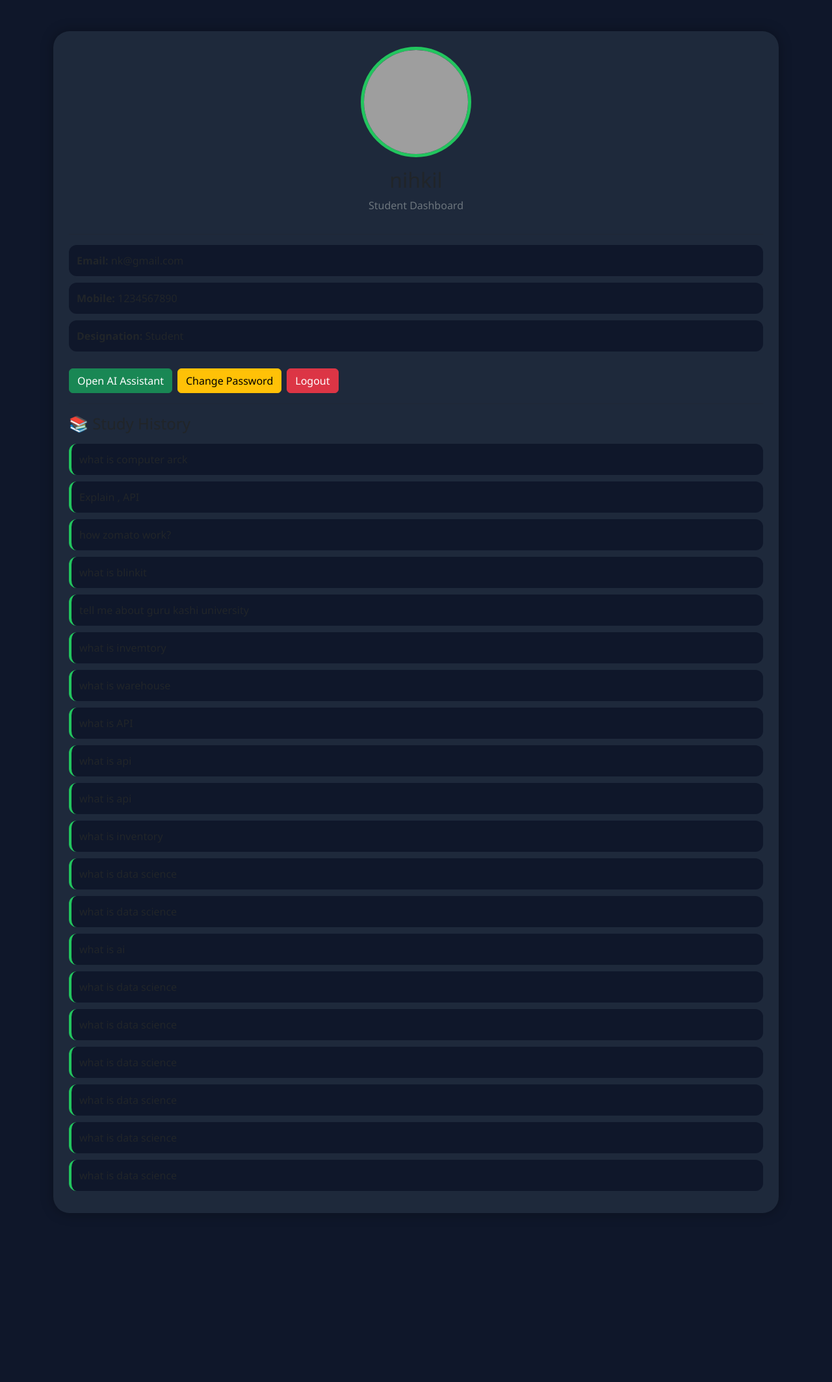
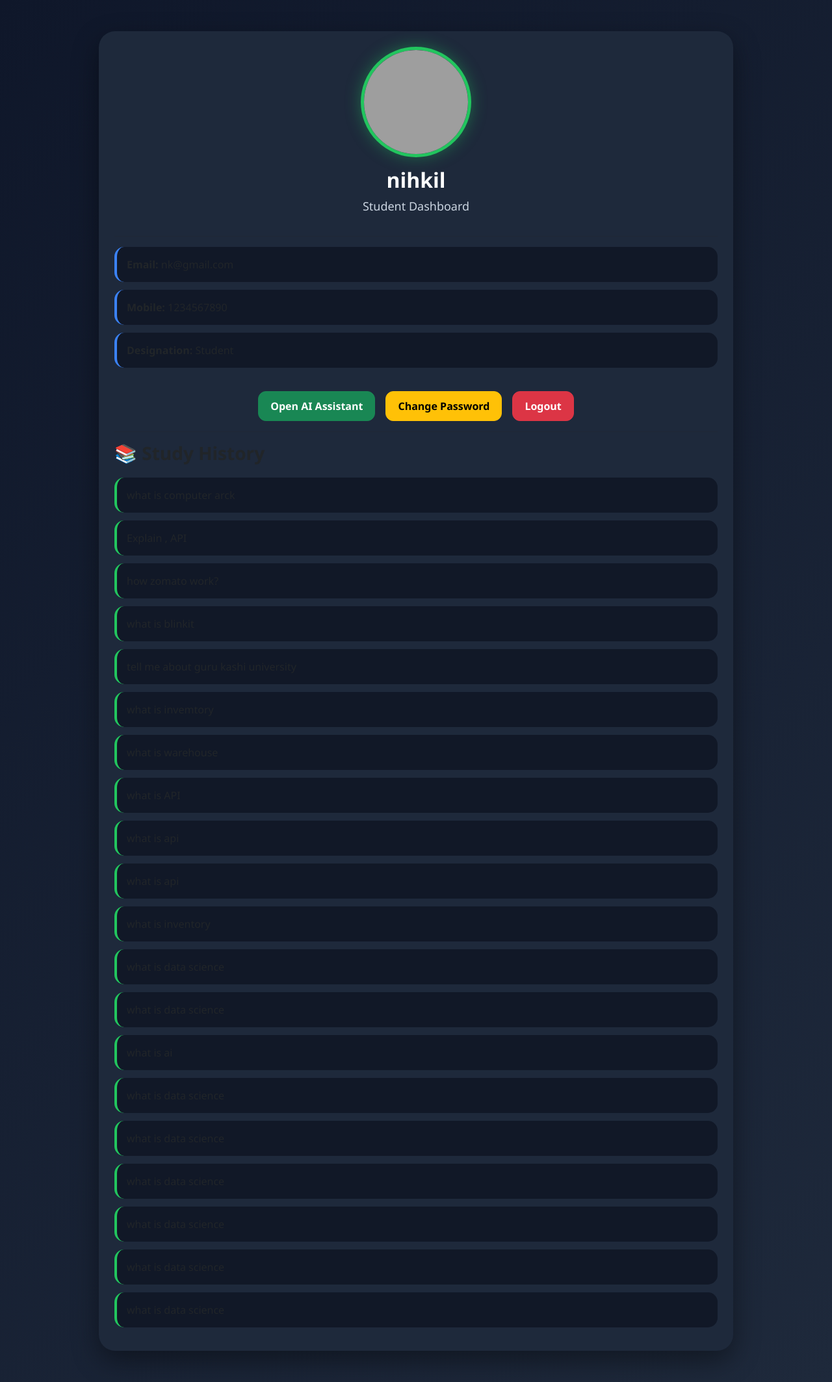
Before and after one commit to nickhil07/ai_study_assistant, a Flask app: page /profile in a window 1280 px wide. Shown: the whole page at 65% size. Before the commit the page ends 1867 px from the top, so only its background shows below. Run offline with Flask 3, Linux system fonts and the light colour scheme; a user stored in the database is signed in; data comes from the database, SQL or seed files in the repository; grey boxes are pictures that could not be loaded.

Commit message:
UI Improved

```diff
--- a/templates/profile.html
+++ b/templates/profile.html
@@ -11,16 +11,22 @@
 <style>
 
 body{
-background:#0f172a;
-color:white;
-font-family:Segoe UI;
+background:linear-gradient(135deg,#0f172a,#1e293b);
+color:#fff;
+font-family:'Segoe UI',sans-serif;
+min-height:100vh;
+}
+
+.container{
+max-width:1000px;
 }
 
 .main-card{
 background:#1e293b;
 border:none;
 border-radius:25px;
-box-shadow:0 0 20px rgba(0,0,0,.3);
+box-shadow:0 15px 40px rgba(0,0,0,.4);
+padding:20px;
 }
 
 .profile-img{
@@ -29,21 +35,52 @@
 border-radius:50%;
 object-fit:cover;
 border:5px solid #22c55e;
+box-shadow:0 0 25px rgba(34,197,94,.4);
 }
 
 .info-box{
-background:#0f172a;
-padding:12px;
-border-radius:12px;
-margin-bottom:10px;
+background:#111827;
+padding:15px;
+border-radius:15px;
+margin-bottom:12px;
+border-left:4px solid #3b82f6;
+font-size:16px;
 }
 
 .history-item{
-background:#0f172a;
-padding:12px;
+background:#111827;
+padding:15px;
+border-radius:15px;
+margin-bottom:12px;
+border-left:4px solid #22c55e;
+transition:.3s;
+}
+
+.history-item:hover{
+transform:translateX(5px);
+}
+
+.dashboard-name{
+font-size:32px;
+font-weight:700;
+color:white;
+}
+
+.dashboard-subtitle{
+color:#cbd5e1;
+font-size:18px;
+}
+
+.btn{
 border-radius:12px;
-margin-bottom:10px;
-border-left:4px solid #22c55e;
+font-weight:600;
+padding:10px 18px;
+}
+
+.section-title{
+font-size:28px;
+font-weight:700;
+margin-bottom:20px;
 }
 
 </style>
@@ -62,11 +99,11 @@
 src="{{ url_for('static', filename='uploads/' + user[5]) }}"
 class="profile-img">
 
-<h2 class="mt-3">
+<h2 class="mt-3 dashboard-name">
 {{ user[1] }}
 </h2>
 
-<p class="text-secondary">
+<p class="dashboard-subtitle">
 Student Dashboard
 </p>
 
@@ -86,7 +123,7 @@
 <strong>Designation:</strong> {{ user[4] }}
 </div>
 
-<div class="mt-3 d-flex flex-wrap gap-2">
+<div class="mt-4 d-flex flex-wrap justify-content-center gap-3">
 
 <a href="/" class="btn btn-success">
 Open AI Assistant
@@ -104,9 +141,9 @@
 
 <hr>
 
-<h4 class="mb-3">
+<h3 class="section-title">
 📚 Study History
-</h4>
+</h3>
 
 {% if history %}
 
```
